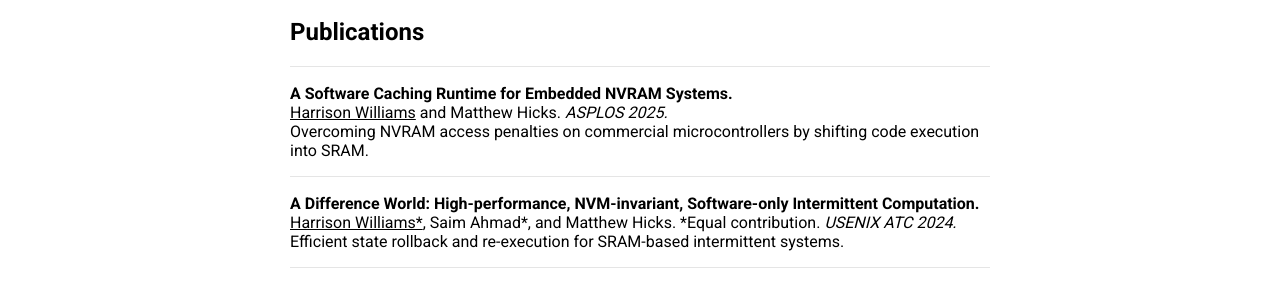
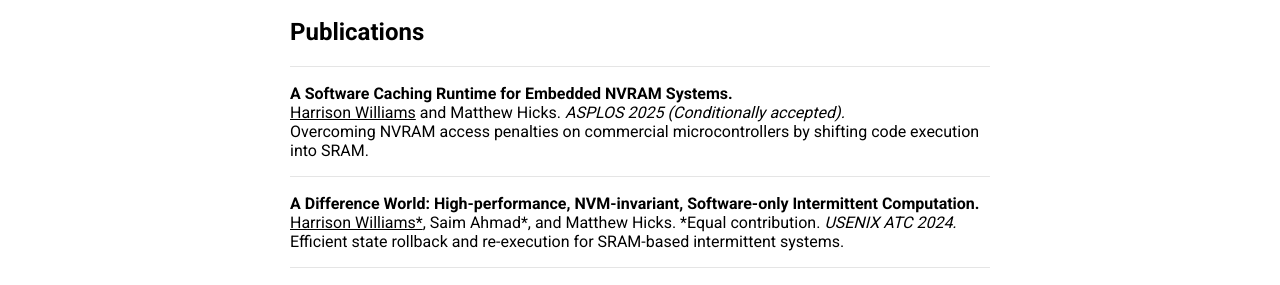
Before and after one commit to harriswms/harriswms.github.io, a Jekyll site: the page built from index.md, in a window 1280 px wide. Shown: the part 328-613 px from the top of the page. Built offline with Jekyll 4.4.1, drawn with Linux system fonts in a browser that asks for light colours; our own code applies the rules of GitHub Pages for plain Markdown files.

Commit message:
Update index.md

```diff
--- a/index.md
+++ b/index.md
@@ -16,7 +16,7 @@ I am a Ph.D student at [CS@VT](https://cs.vt.edu/), advised by Dr. [Matthew Hick
 
 <b>A Software Caching Runtime for Embedded NVRAM Systems.</b>
 <br>
-<u>Harrison Williams</u> and Matthew Hicks. <i>ASPLOS 2025.</i>
+<u>Harrison Williams</u> and Matthew Hicks. <i>ASPLOS 2025 (Conditionally accepted).</i>
 <br>
 Overcoming NVRAM access penalties on commercial microcontrollers by shifting code execution into SRAM.
 
```
